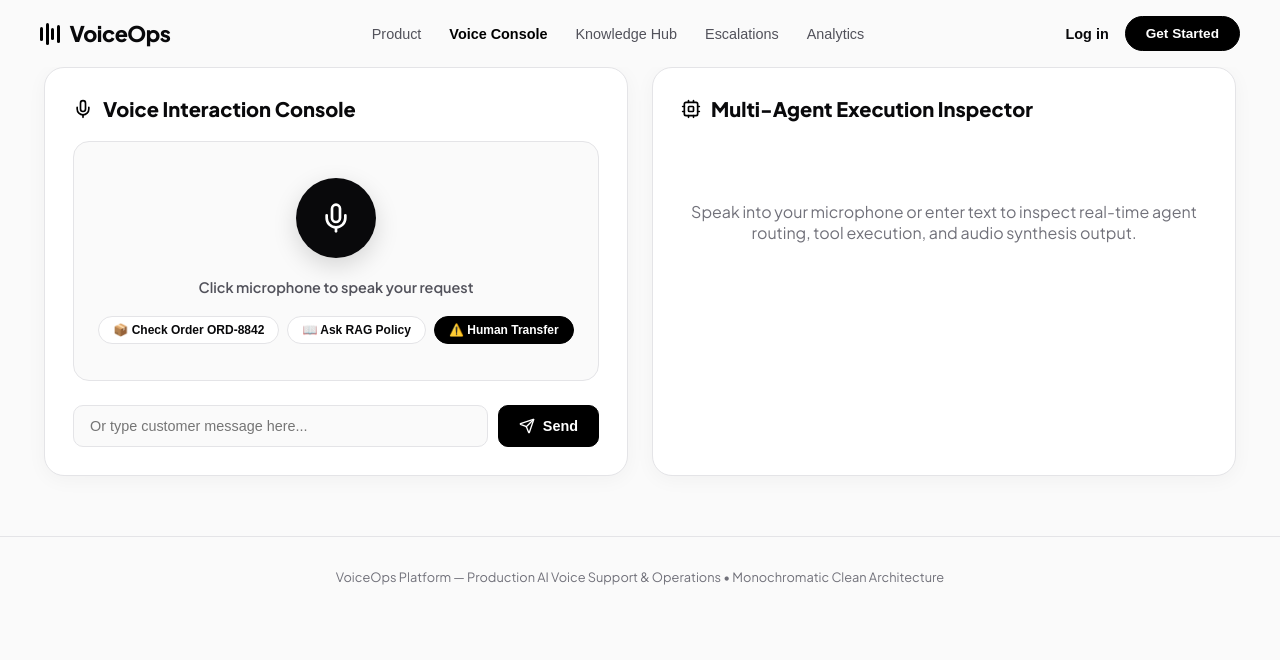
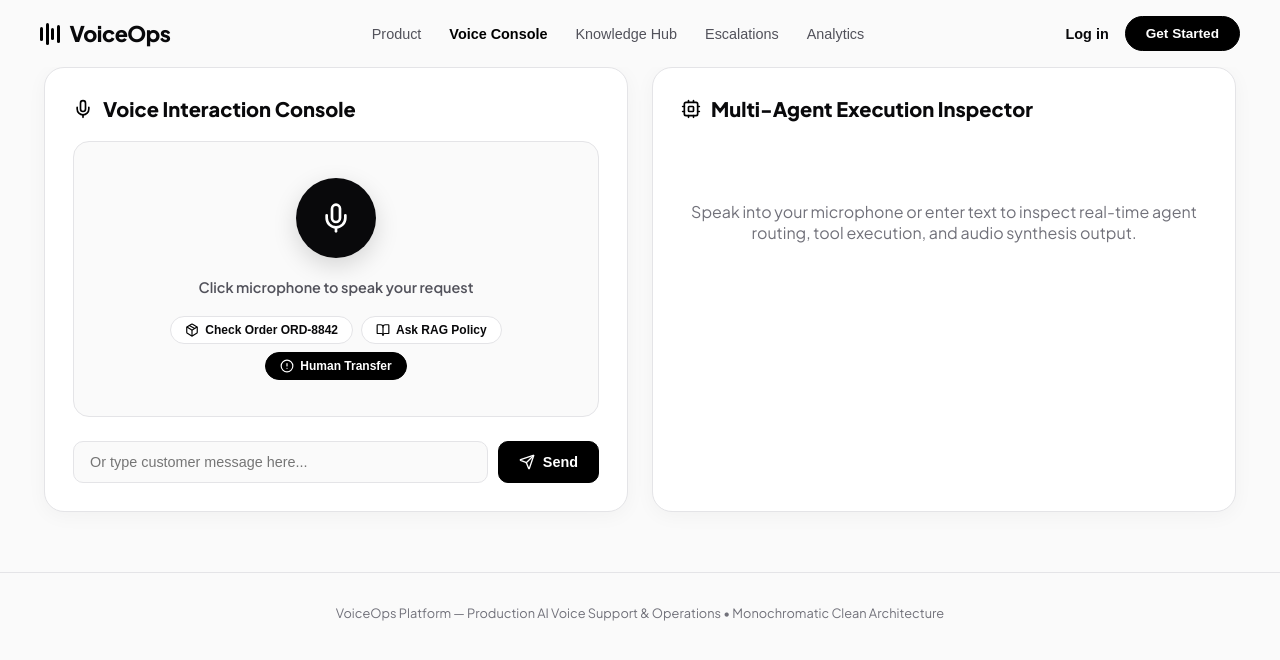
Before and after one commit to Retep-dev/VoiceOps, a React (Vite) app in the folder frontend/: page / in a window 1280 px wide. Both pictures are taken after a click on the button "Start your free trial". Shown: the top 660 px of the page. Built offline with nearby package versions, Linux system fonts and the light colour scheme.

Commit message:
fix(ui): replace colored emojis with sleek Lucide monochrome icons matching black & white theme

```diff
--- a/frontend/src/components/KnowledgeManager.jsx
+++ b/frontend/src/components/KnowledgeManager.jsx
@@ -80,8 +80,9 @@ export default function KnowledgeManager() {
 
           <form onSubmit={handleFileUpload} style={{ marginBottom: '24px' }}>
             <div style={{ border: '2px dashed #e4e4e7', borderRadius: '16px', padding: '32px', textAlign: 'center', background: '#fafafa', marginBottom: '16px' }}>
-              <Upload size={32} color="#71717a" style={{ marginBottom: '12px' }} />
+              <Upload size={32} color="#000" style={{ marginBottom: '12px' }} />
               <p style={{ fontSize: '0.9rem', fontWeight: '600', color: '#09090b', marginBottom: '4px' }}>
+
                 {fileToUpload ? fileToUpload.name : 'Select or drag policy files (PDF, DOCX, TXT, CSV)'}
               </p>
               <p style={{ fontSize: '0.75rem', color: '#71717a', marginBottom: '16px' }}>Max size 10MB per file</p>
--- a/frontend/src/components/LandingPage.jsx
+++ b/frontend/src/components/LandingPage.jsx
@@ -45,7 +45,7 @@ export default function LandingPage({ onGetStarted, onOpenConsole }) {
               <div style={{ width: '28px', height: '28px', borderRadius: '50%', border: '1px solid #000', display: 'flex', alignItems: 'center', justifyContent: 'center' }}>
                 <Play size={12} fill="#000" />
               </div>
-              Watch demo
+              Play demo
             </button>
           </div>
 
--- a/frontend/src/components/VoiceConsole.jsx
+++ b/frontend/src/components/VoiceConsole.jsx
@@ -1,5 +1,5 @@
 import React, { useState, useRef, useEffect } from 'react';
-import { Mic, MicOff, Send, Cpu, Wrench, Volume2, Clock, CheckCircle2, AlertTriangle, ShieldCheck, Sparkles, ArrowRight } from 'lucide-react';
+import { Mic, MicOff, Send, Cpu, Wrench, Volume2, Clock, CheckCircle2, AlertCircle, ShieldCheck, Sparkles, ArrowRight, Package, BookOpen } from 'lucide-react';
 
 export default function VoiceConsole() {
   const [isRecording, setIsRecording] = useState(false);
@@ -123,7 +123,6 @@ export default function VoiceConsole() {
       <div className="responsive-two-column">
         {/* Left Column: Voice Console */}
         <div className="mono-card" style={{ padding: '28px' }}>
-
           <h2 style={{ fontSize: '1.25rem', fontWeight: '800', marginBottom: '20px', display: 'flex', alignItems: 'center', gap: '10px', color: '#09090b' }}>
             <Mic size={20} color="#000" />
             Voice Interaction Console
@@ -150,7 +149,7 @@ export default function VoiceConsole() {
                   transition: 'all 0.3s ease',
                 }}
               >
-                {isRecording ? <MicOff size={32} /> : <Mic size={32} />}
+                {isRecording ? <MicOff size={32} color="#fff" /> : <Mic size={32} color="#fff" />}
               </button>
             </div>
 
@@ -165,25 +164,28 @@ export default function VoiceConsole() {
               </div>
             )}
 
-            {/* Quick preset buttons */}
+            {/* Quick preset buttons with monochrome Lucide icons */}
             <div style={{ display: 'flex', gap: '8px', justifyContent: 'center', marginTop: '20px', flexWrap: 'wrap' }}>
               <button
                 onClick={() => submitVoiceInteraction({ text_input: "Where is my recent order ORD-8842?" })}
-                style={{ padding: '6px 14px', fontSize: '0.75rem', fontWeight: '600', borderRadius: '20px', border: '1px solid #e4e4e7', background: '#fff', color: '#09090b', cursor: 'pointer' }}
+                style={{ display: 'inline-flex', alignItems: 'center', gap: '6px', padding: '6px 14px', fontSize: '0.75rem', fontWeight: '600', borderRadius: '20px', border: '1px solid #e4e4e7', background: '#fff', color: '#09090b', cursor: 'pointer' }}
               >
-                📦 Check Order ORD-8842
+                <Package size={14} color="#000" />
+                Check Order ORD-8842
               </button>
               <button
                 onClick={() => submitVoiceInteraction({ text_input: "What is your return policy window for items?" })}
-                style={{ padding: '6px 14px', fontSize: '0.75rem', fontWeight: '600', borderRadius: '20px', border: '1px solid #e4e4e7', background: '#fff', color: '#09090b', cursor: 'pointer' }}
+                style={{ display: 'inline-flex', alignItems: 'center', gap: '6px', padding: '6px 14px', fontSize: '0.75rem', fontWeight: '600', borderRadius: '20px', border: '1px solid #e4e4e7', background: '#fff', color: '#09090b', cursor: 'pointer' }}
               >
-                📖 Ask RAG Policy
+                <BookOpen size={14} color="#000" />
+                Ask RAG Policy
               </button>
               <button
                 onClick={() => submitVoiceInteraction({ text_input: "I need to speak to a human supervisor right now!" })}
-                style={{ padding: '6px 14px', fontSize: '0.75rem', fontWeight: '600', borderRadius: '20px', border: '1px solid #000', background: '#000', color: '#fff', cursor: 'pointer' }}
+                style={{ display: 'inline-flex', alignItems: 'center', gap: '6px', padding: '6px 14px', fontSize: '0.75rem', fontWeight: '600', borderRadius: '20px', border: '1px solid #000', background: '#000', color: '#fff', cursor: 'pointer' }}
               >
-                ⚠️ Human Transfer
+                <AlertCircle size={14} color="#fff" />
+                Human Transfer
               </button>
             </div>
           </div>
@@ -207,7 +209,7 @@ export default function VoiceConsole() {
               }}
             />
             <button type="submit" className="btn-black" disabled={isLoading} style={{ borderRadius: '10px', padding: '12px 20px' }}>
-              <Send size={16} />
+              <Send size={16} color="#fff" />
               Send
             </button>
           </form>
```
